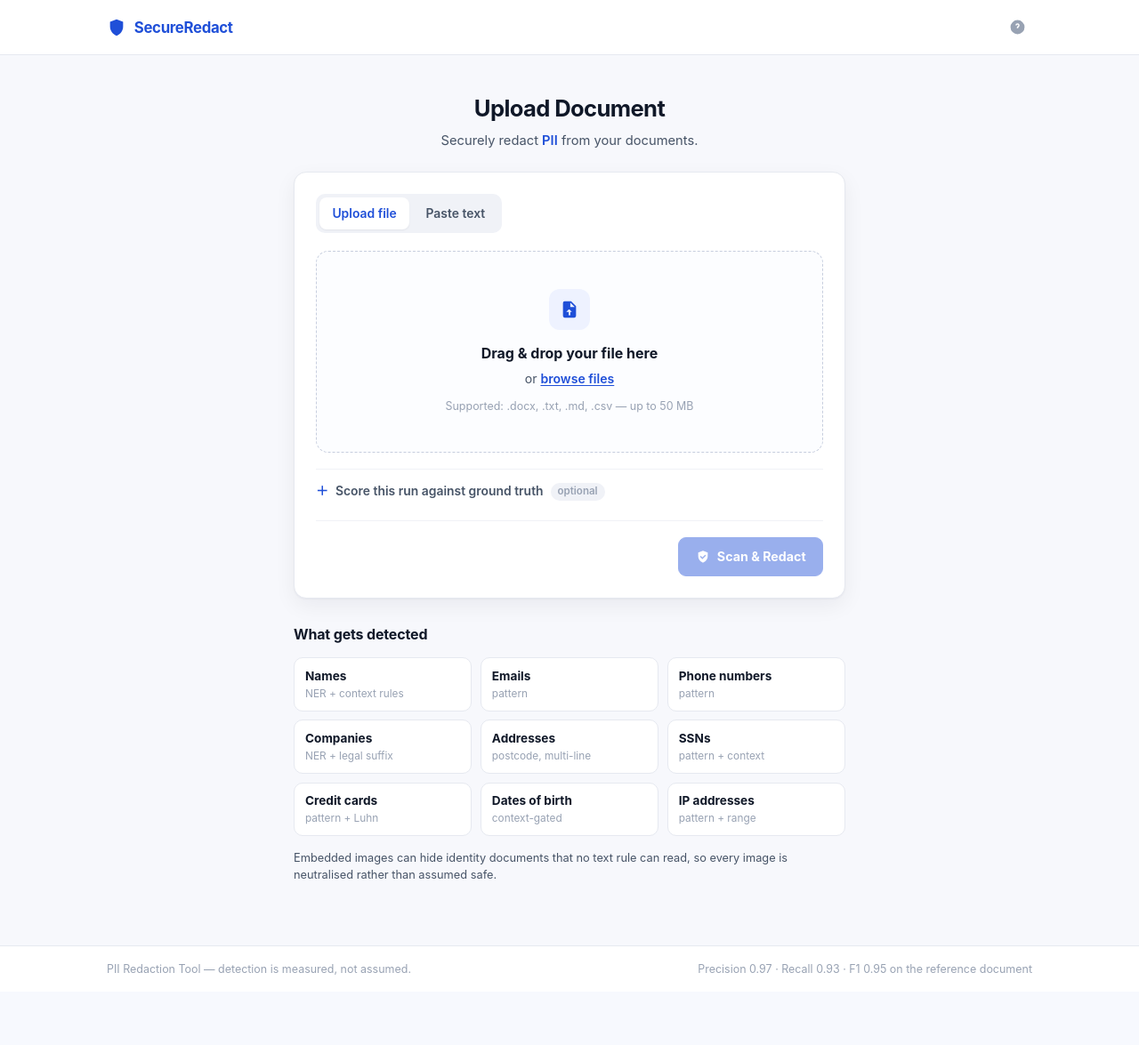
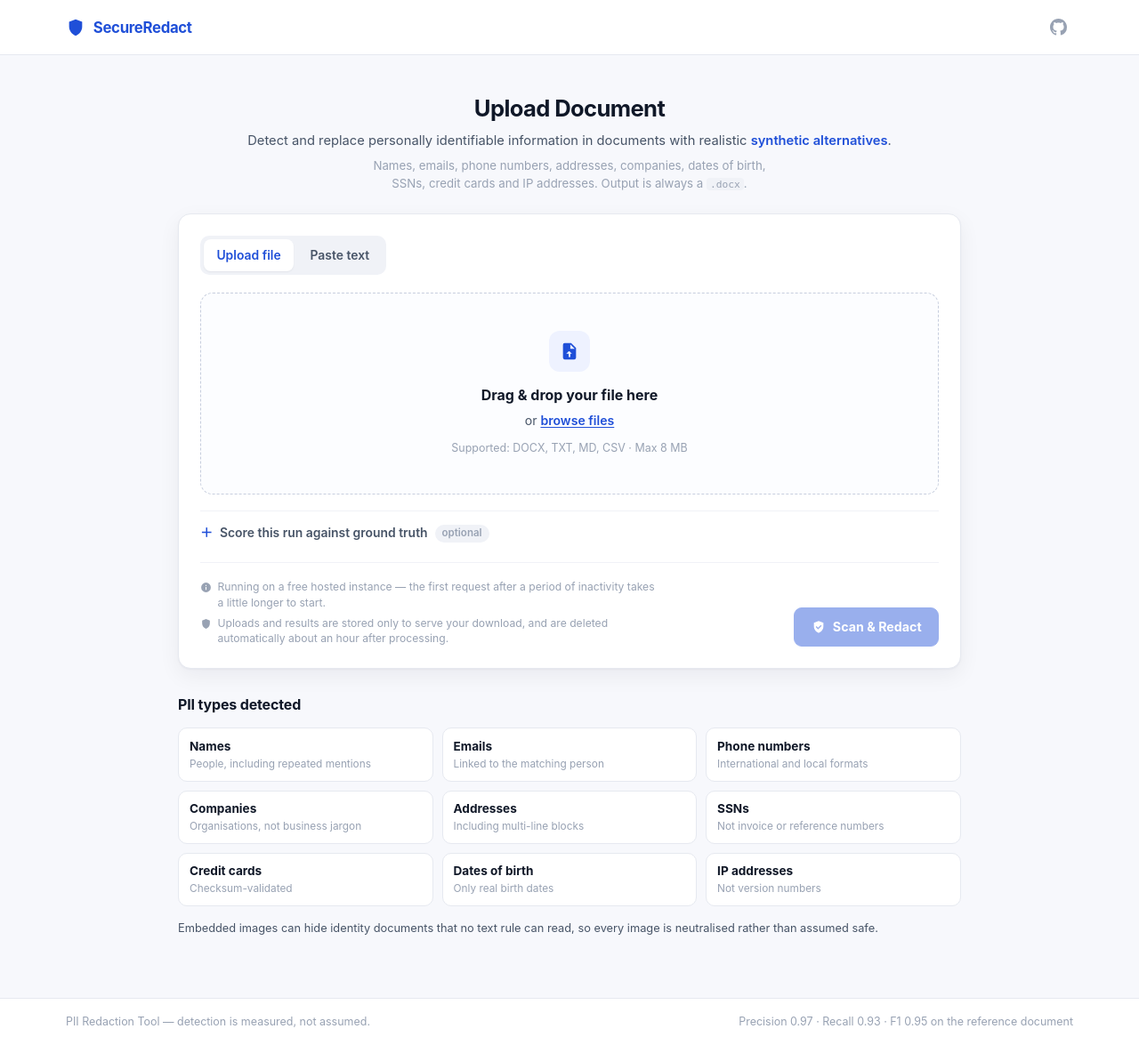
Before and after one commit to Heman1223/pii-redaction-tool, a FastAPI app: page / in a window 1280 px wide. Shown: the whole page at 89% size. Before the commit the page ends 1096 px from the top, so only its background shows below. Run offline with FastAPI, Linux system fonts and the light colour scheme; some libraries are stand-ins or nearby versions.

Commit message:
UI refinement: GitHub link, wider desktop layout, accurate limits
- Navbar question-mark icon replaced with an inline GitHub mark linking to
  the repo in a new tab. No icon-library dependency added.
- Shell width 1080px -> 1180px, upload column 620px -> 880px, capability
  cards fixed at 3 across on desktop and collapsing at 980px/520px.
- Upload limit and accepted formats now rendered from backend constants so
  the UI cannot advertise a size the server rejects (was "50 MB", real
  limit is 8 MB).
- Landing page states what the tool does; added subtle cold-start and
  retention notes beside the CTA.
- Job files older than an hour are now purged, which is what makes the
  retention note in the UI a true statement.
- "Not scored" -> "Not evaluated", clarified as intentional not an error.
- "entities masked" -> "occurrences replaced" to match what the backend counts.

```diff
--- a/src/app.py
+++ b/src/app.py
@@ -13,6 +13,7 @@ here needs to outlive the process: a job is a temporary artefact of one upload.
 import os
 import shutil
 import threading
+import time
 import traceback
 import uuid
 from datetime import datetime
@@ -44,6 +45,18 @@ DOCX_SUFFIXES = {".docx"}
 #
 # Raise this when running locally or on an instance with more memory.
 MAX_UPLOAD_BYTES = int(os.environ.get("MAX_UPLOAD_MB", "8")) * 1024 * 1024
+MAX_UPLOAD_MB = MAX_UPLOAD_BYTES // (1024 * 1024)
+
+# The UI reads these from the backend rather than hardcoding them, so the
+# limit and format list on screen can never drift from what is enforced.
+ACCEPT_ATTR = ",".join(sorted(DOCX_SUFFIXES | TEXT_SUFFIXES))
+DISPLAY_FORMATS = "DOCX, TXT, MD, CSV"
+
+# How long a finished job's files stay on disk. Uploads may contain exactly the
+# personal data this tool exists to remove, so they are not kept indefinitely -
+# and this is what makes the retention note in the UI a true statement rather
+# than a marketing claim.
+JOB_RETENTION_SECONDS = 60 * 60
 
 app = FastAPI(title="SecureRedact")
 app.mount("/static", StaticFiles(directory=str(ROOT / "static")), name="static")
@@ -172,6 +185,29 @@ def _build_report(job_id: str, result, gt_path: Optional[Path]) -> str:
     return "\n".join(lines)
 
 
+def _purge_expired_jobs() -> None:
+    """Delete job directories older than the retention window.
+
+    Called when a new job starts, which is frequent enough for a single-user
+    review tool and avoids running a scheduler for one housekeeping task.
+    Failures are ignored deliberately: a file that cannot be removed must not
+    stop someone from redacting a document.
+    """
+    cutoff = time.time() - JOB_RETENTION_SECONDS
+
+    if not JOBS_DIR.exists():
+        return
+
+    for entry in JOBS_DIR.iterdir():
+        try:
+            if entry.is_dir() and entry.stat().st_mtime < cutoff:
+                shutil.rmtree(entry, ignore_errors=True)
+                with _LOCK:
+                    JOBS.pop(entry.name, None)
+        except OSError:
+            continue
+
+
 def _save_within_limit(source, destination: Path) -> None:
     """Stream an upload to disk, aborting as soon as it exceeds the limit.
 
@@ -224,7 +260,16 @@ def _start_job(job_dir: Path, docx_path: Path, display_name: str,
 
 @app.get("/", response_class=HTMLResponse)
 def index(request: Request):
-    return TEMPLATES.TemplateResponse("index.html", {"request": request})
+    return TEMPLATES.TemplateResponse(
+        "index.html",
+        {
+            "request": request,
+            "max_upload_mb": MAX_UPLOAD_MB,
+            "accept_attr": ACCEPT_ATTR,
+            "display_formats": DISPLAY_FORMATS,
+            "retention_hours": JOB_RETENTION_SECONDS // 3600,
+        },
+    )
 
 
 @app.post("/redact")
@@ -234,6 +279,8 @@ async def start_redaction(
     ground_truth: Optional[UploadFile] = File(None),
 ):
     """Accept a file upload or pasted text and start a background job."""
+    _purge_expired_jobs()
+
     job_dir = JOBS_DIR / uuid.uuid4().hex[:12]
     job_dir.mkdir(parents=True, exist_ok=True)
 
--- a/static/style.css
+++ b/static/style.css
@@ -17,6 +17,12 @@
   --ok:         #067647;
   --ok-soft:    #ecfdf3;
   --danger:     #b42318;
+
+  /* Shell is the outer page width; column is the upload flow inside it.
+     Sized so a 1366px laptop uses ~85% and a 1920px display ~65%,
+     rather than a narrow strip floating in whitespace. */
+  --shell:      1180px;
+  --column:     880px;
 
   --radius:     14px;
   --radius-sm:  10px;
@@ -46,7 +52,7 @@ body {
   position: sticky; top: 0; z-index: 20;
 }
 .topbar-inner {
-  max-width: 1080px; margin: 0 auto; padding: .85rem 1.25rem;
+  max-width: var(--shell); margin: 0 auto; padding: .85rem 1.5rem;
   display: flex; align-items: center; justify-content: space-between;
 }
 .brand {
@@ -67,16 +73,20 @@ body {
 
 .page {
   flex: 1;
-  width: 100%; max-width: 1080px;
-  margin: 0 auto; padding: 2.5rem 1.25rem 3.5rem;
+  width: 100%; max-width: var(--shell);
+  margin: 0 auto; padding: 2.5rem 1.5rem 3.5rem;
 }
-.stack-center { max-width: 620px; margin: 0 auto; }
+.stack-center { max-width: var(--column); margin: 0 auto; }
 
 .page-head { text-align: center; margin-bottom: 1.5rem; }
 h1 { margin: 0 0 .3rem; font-size: 1.6rem; letter-spacing: -.025em; }
 h2 { margin: 0; font-size: 1rem; letter-spacing: -.01em; }
 .lede { margin: 0; color: var(--ink-soft); font-size: .92rem; }
 .accent { color: var(--brand); font-weight: 600; }
+.lede-sub {
+  margin: .45rem auto 0; max-width: 56ch;
+  font-size: .83rem; line-height: 1.5; color: var(--muted);
+}
 
 /* ----------------------------------------------------------------- panel */
 
@@ -167,8 +177,17 @@ code { background: var(--line-soft); padding: .08em .35em; border-radius: 4px; f
 .panel-foot {
   margin-top: 1.35rem; padding-top: 1.1rem;
   border-top: 1px solid var(--line-soft);
-  display: flex; justify-content: flex-end;
+  display: flex; align-items: flex-end; justify-content: space-between;
+  gap: 1.5rem; flex-wrap: wrap;
 }
+
+/* Secondary notes: present, readable, but clearly below the CTA. */
+.foot-notes { display: flex; flex-direction: column; gap: .35rem; max-width: 62%; }
+.note-line {
+  display: flex; align-items: flex-start; gap: .4rem;
+  font-size: .76rem; line-height: 1.45; color: var(--muted);
+}
+.note-ico { width: 13px; height: 13px; fill: currentColor; flex: none; margin-top: .18rem; }
 
 .btn {
   display: inline-flex; align-items: center; gap: .5rem;
@@ -323,7 +342,7 @@ table.breakdown { width: 100%; border-collapse: collapse; font-size: .89rem; }
 .capabilities { margin-top: 1.75rem; }
 .cap-grid {
   list-style: none; margin: .85rem 0 0; padding: 0;
-  display: grid; grid-template-columns: repeat(auto-fit, minmax(165px, 1fr)); gap: .6rem;
+  display: grid; grid-template-columns: repeat(3, 1fr); gap: .6rem;
 }
 .cap-grid li {
   background: var(--surface); border: 1px solid var(--line);
@@ -338,7 +357,7 @@ table.breakdown { width: 100%; border-collapse: collapse; font-size: .89rem; }
 
 .footer { border-top: 1px solid var(--line); background: var(--surface); }
 .footer-inner {
-  max-width: 1080px; margin: 0 auto; padding: 1rem 1.25rem;
+  max-width: var(--shell); margin: 0 auto; padding: 1rem 1.5rem;
   display: flex; justify-content: space-between; gap: 1rem; flex-wrap: wrap;
   font-size: .78rem; color: var(--muted);
 }
@@ -347,12 +366,20 @@ table.breakdown { width: 100%; border-collapse: collapse; font-size: .89rem; }
 
 /* ------------------------------------------------------------ responsive */
 
+@media (max-width: 980px) {
+  .cap-grid { grid-template-columns: repeat(2, 1fr); }
+}
+
 @media (max-width: 820px) {
   .results-grid { grid-template-columns: 1fr; }
   .results-head { flex-direction: column; }
+  .foot-notes { max-width: 100%; }
+  .panel-foot { flex-direction: column; align-items: stretch; }
+  .panel-foot .btn { justify-content: center; }
 }
 @media (max-width: 520px) {
   .page { padding: 1.75rem 1rem 2.5rem; }
+  .cap-grid { grid-template-columns: 1fr; }
   .metric-grid { grid-template-columns: 1fr 1fr; }
   .breakdown .prop { display: none; }
 }
--- a/templates/base.html
+++ b/templates/base.html
@@ -17,8 +17,12 @@
         <span>SecureRedact</span>
       </a>
       <nav class="topbar-actions">
-        <a class="icon-btn" href="https://github.com" title="Documentation" aria-label="Documentation">
-          <svg viewBox="0 0 24 24"><path d="M12 22a10 10 0 1 1 0-20 10 10 0 0 1 0 20Zm0-15.5a3 3 0 0 0-3 3h2a1 1 0 1 1 1.7.7l-1 1A2 2 0 0 0 11 13v.5h2V13c0-.3.1-.5.3-.7l1-1A3 3 0 0 0 12 6.5ZM11 16h2v2h-2v-2Z"/></svg>
+        <!-- Inline GitHub mark: one path, no icon-library dependency. -->
+        <a class="icon-btn"
+           href="https://github.com/Heman1223/pii-redaction-tool"
+           target="_blank" rel="noopener noreferrer"
+           title="View source on GitHub" aria-label="View source on GitHub">
+          <svg viewBox="0 0 16 16" aria-hidden="true"><path d="M8 0C3.58 0 0 3.58 0 8c0 3.54 2.29 6.53 5.47 7.59.4.07.55-.17.55-.38 0-.19-.01-.82-.01-1.49-2.01.37-2.53-.49-2.69-.94-.09-.23-.48-.94-.82-1.13-.28-.15-.68-.52-.01-.53.63-.01 1.08.58 1.23.82.72 1.21 1.87.87 2.33.66.07-.52.28-.87.51-1.07-1.78-.2-3.64-.89-3.64-3.95 0-.87.31-1.59.82-2.15-.08-.2-.36-1.02.08-2.12 0 0 .67-.21 2.2.82.64-.18 1.32-.27 2-.27s1.36.09 2 .27c1.53-1.04 2.2-.82 2.2-.82.44 1.1.16 1.92.08 2.12.51.56.82 1.27.82 2.15 0 3.07-1.87 3.75-3.65 3.95.29.25.54.73.54 1.48 0 1.07-.01 1.93-.01 2.2 0 .21.15.46.55.38A8.01 8.01 0 0 0 16 8c0-4.42-3.58-8-8-8Z"/></svg>
         </a>
       </nav>
     </div>
--- a/templates/index.html
+++ b/templates/index.html
@@ -5,7 +5,14 @@
 <div class="stack-center">
   <div class="page-head">
     <h1>Upload Document</h1>
-    <p class="lede">Securely redact <span class="accent">PII</span> from your documents.</p>
+    <p class="lede">
+      Detect and replace personally identifiable information in documents with
+      realistic <span class="accent">synthetic alternatives</span>.
+    </p>
+    <p class="lede-sub">
+      Names, emails, phone numbers, addresses, companies, dates of birth, SSNs,
+      credit cards and IP addresses. Output is always a <code>.docx</code>.
+    </p>
   </div>
 
   <form class="panel" id="form" action="/redact" method="post" enctype="multipart/form-data">
@@ -18,7 +25,8 @@
     <!-- ---------------- File tab ---------------- -->
     <div class="tab-panel active" data-panel="file">
       <label class="dropzone" id="dropzone" for="file-input">
-        <input type="file" id="file-input" name="document" accept=".docx,.txt,.md,.csv,.log" hidden>
+        <input type="file" id="file-input" name="document"
+               accept="{{ accept_attr }}" hidden>
 
         <span class="dz-icon">
           <svg viewBox="0 0 24 24"><path d="M14 2H6a2 2 0 0 0-2 2v16a2 2 0 0 0 2 2h12a2 2 0 0 0 2-2V8l-6-6Zm-1 7V3.5L18.5 9H13Zm-1 3 3 3h-2v4h-2v-4H8l3-3Z"/></svg>
@@ -26,7 +34,11 @@
 
         <span class="dz-title" id="dz-title">Drag &amp; drop your file here</span>
         <span class="dz-sub" id="dz-sub">or <span class="link">browse files</span></span>
-        <span class="dz-hint">Supported: .docx, .txt, .md, .csv &mdash; up to 50&nbsp;MB</span>
+        {# Limit and formats come from the backend so the UI cannot claim a
+           size the server will actually reject. #}
+        <span class="dz-hint">
+          Supported: {{ display_formats }} &middot; Max {{ max_upload_mb }}&nbsp;MB
+        </span>
       </label>
     </div>
 
@@ -56,6 +68,19 @@
     </details>
 
     <div class="panel-foot">
+      <div class="foot-notes">
+        <span class="note-line">
+          <svg class="note-ico" viewBox="0 0 24 24"><path d="M12 2a10 10 0 1 0 0 20 10 10 0 0 0 0-20Zm1 15h-2v-6h2v6Zm0-8h-2V7h2v2Z"/></svg>
+          Running on a free hosted instance &mdash; the first request after a
+          period of inactivity takes a little longer to start.
+        </span>
+        <span class="note-line">
+          <svg class="note-ico" viewBox="0 0 24 24"><path d="M12 2 4 5v6c0 5 3.4 9.4 8 11 4.6-1.6 8-6 8-11V5l-8-3Z"/></svg>
+          Uploads and results are stored only to serve your download, and are
+          deleted automatically about an hour after processing.
+        </span>
+      </div>
+
       <button type="submit" class="btn primary" id="submit-btn" disabled>
         <svg class="btn-ico" viewBox="0 0 24 24"><path d="M12 2 4 5v6c0 5 3.4 9.4 8 11 4.6-1.6 8-6 8-11V5l-8-3Zm-1 14-4-4 1.4-1.4L11 13.2l4.6-4.6L17 10l-6 6Z"/></svg>
         Scan &amp; Redact
@@ -64,17 +89,17 @@
   </form>
 
   <section class="capabilities">
-    <h2>What gets detected</h2>
+    <h2>PII types detected</h2>
     <ul class="cap-grid">
-      <li><b>Names</b><span>NER + context rules</span></li>
-      <li><b>Emails</b><span>pattern</span></li>
-      <li><b>Phone numbers</b><span>pattern</span></li>
-      <li><b>Companies</b><span>NER + legal suffix</span></li>
-      <li><b>Addresses</b><span>postcode, multi-line</span></li>
-      <li><b>SSNs</b><span>pattern + context</span></li>
-      <li><b>Credit cards</b><span>pattern + Luhn</span></li>
-      <li><b>Dates of birth</b><span>context-gated</span></li>
-      <li><b>IP addresses</b><span>pattern + range</span></li>
+      <li><b>Names</b><span>People, including repeated mentions</span></li>
+      <li><b>Emails</b><span>Linked to the matching person</span></li>
+      <li><b>Phone numbers</b><span>International and local formats</span></li>
+      <li><b>Companies</b><span>Organisations, not business jargon</span></li>
+      <li><b>Addresses</b><span>Including multi-line blocks</span></li>
+      <li><b>SSNs</b><span>Not invoice or reference numbers</span></li>
+      <li><b>Credit cards</b><span>Checksum-validated</span></li>
+      <li><b>Dates of birth</b><span>Only real birth dates</span></li>
+      <li><b>IP addresses</b><span>Not version numbers</span></li>
     </ul>
     <p class="foot-note">
       Embedded images can hide identity documents that no text rule can read, so
```
Also changed, not shown: templates/result.html (+8 -3 lines), tests/test_pipeline.py (+56 -0 lines).
